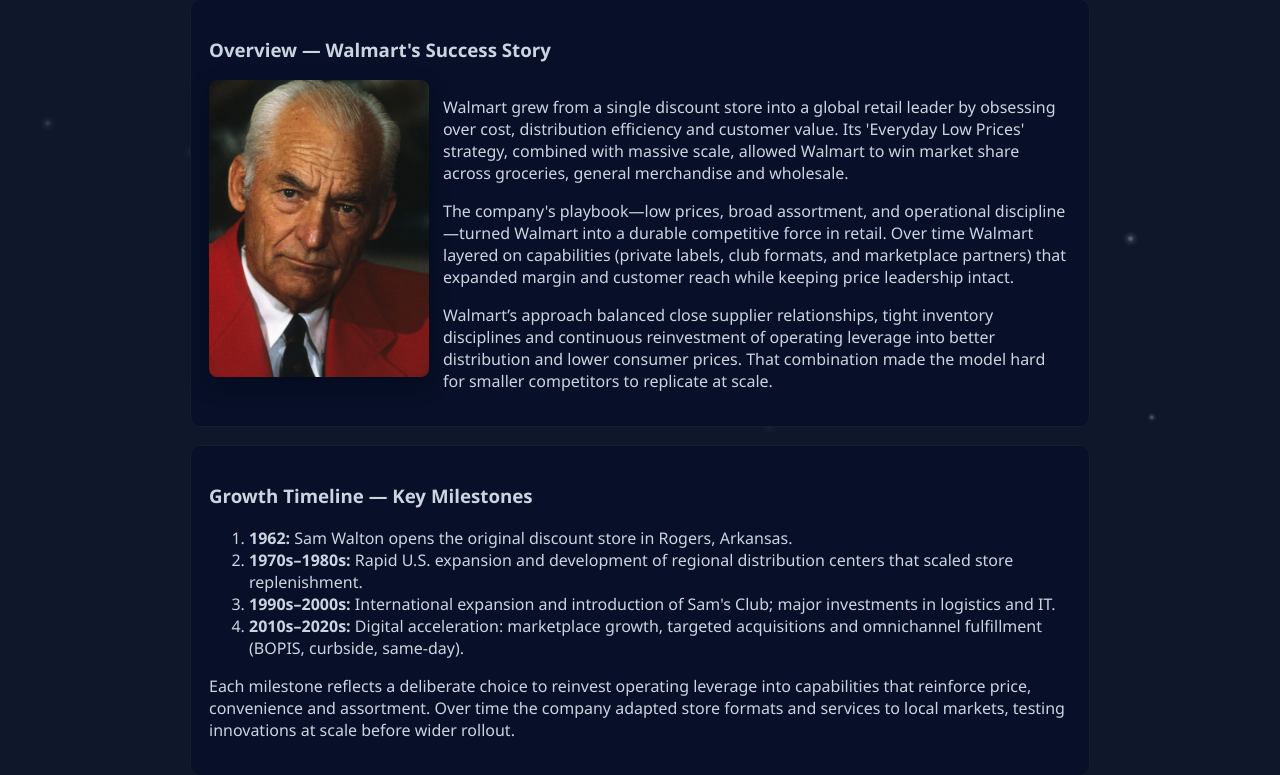
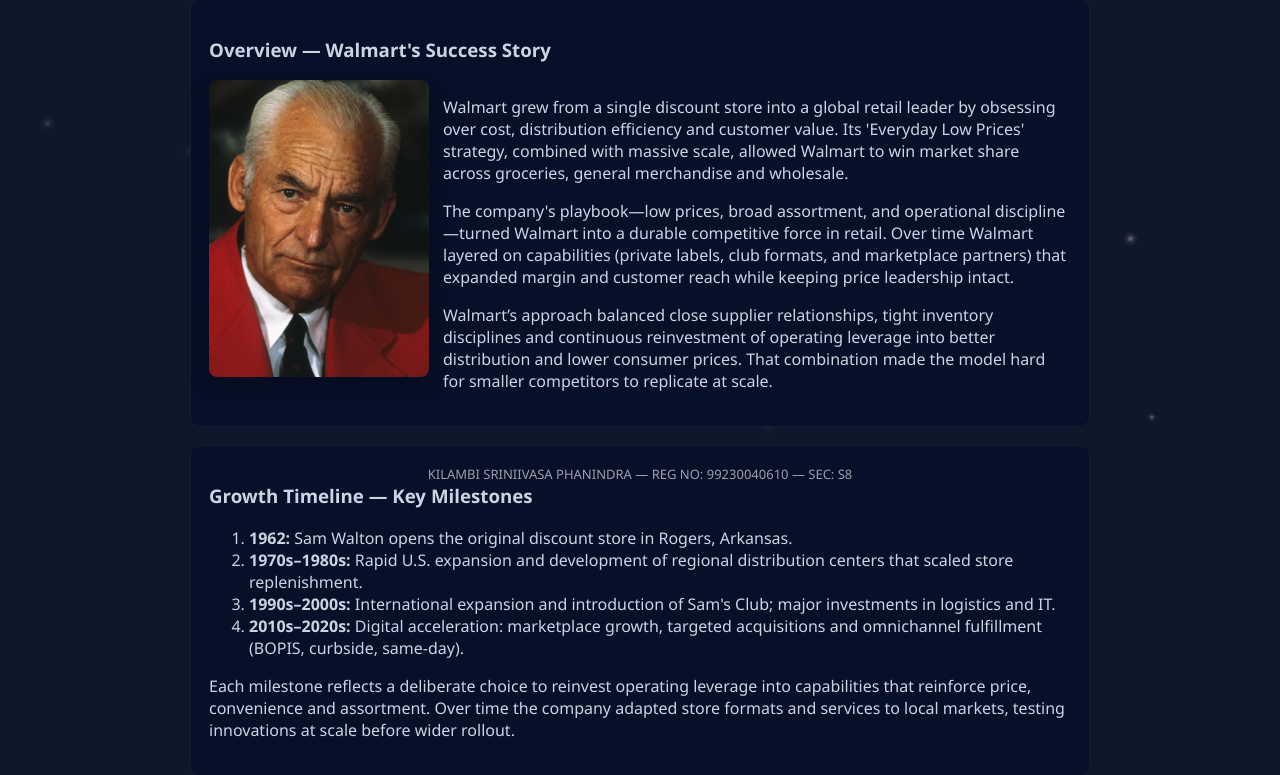
Before and after one commit to Draupadeya/entrepreneur-presentation, a Django app: page /detail/walmart/ in a window 1280 px wide. Shown: the part 305-1080 px from the top of the page. Run offline with Django 5.2, Linux system fonts and the light colour scheme.

Commit message:
Finalize site: author footer and deployment configs

```diff
--- a/presentations/templates/index.html
+++ b/presentations/templates/index.html
@@ -226,3 +226,9 @@
         </script>
 </body>
 </html>
+
+<!-- Author footer -->
+<style>
+    .site-footer { position: fixed; right: 18px; bottom: 12px; left: 18px; text-align: center; z-index: 9999; color: rgba(255,255,255,0.6); font-size:13px; }
+</style>
+<div class="site-footer">KILAMBI SRINIIVASA PHANINDRA — REG NO: 99230040610 — SEC: S8</div>
--- a/presentations/templates/presentation.html
+++ b/presentations/templates/presentation.html
@@ -332,3 +332,9 @@
     </div>
 </body>
 </html>
+
+<!-- Author footer -->
+<style>
+    .site-footer { position: fixed; right: 18px; bottom: 12px; left: 18px; text-align: center; z-index: 9999; color: rgba(255,255,255,0.6); font-size:13px; }
+</style>
+<div class="site-footer">KILAMBI SRINIIVASA PHANINDRA — REG NO: 99230040610 — SEC: S8</div>
--- a/presentations/templates/walmart.html
+++ b/presentations/templates/walmart.html
@@ -148,3 +148,9 @@
     {% endif %}
 </body>
 </html>
+
+<!-- Author footer -->
+<style>
+    .site-footer { position: fixed; right: 18px; bottom: 12px; left: 18px; text-align: center; z-index: 9999; color: rgba(255,255,255,0.6); font-size:13px; }
+</style>
+<div class="site-footer">KILAMBI SRINIIVASA PHANINDRA — REG NO: 99230040610 — SEC: S8</div>
```
